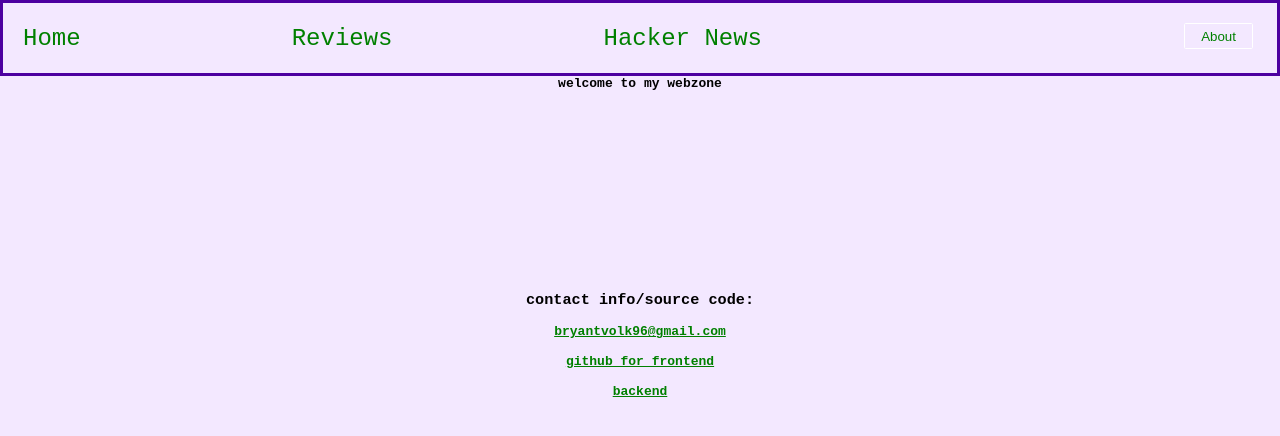
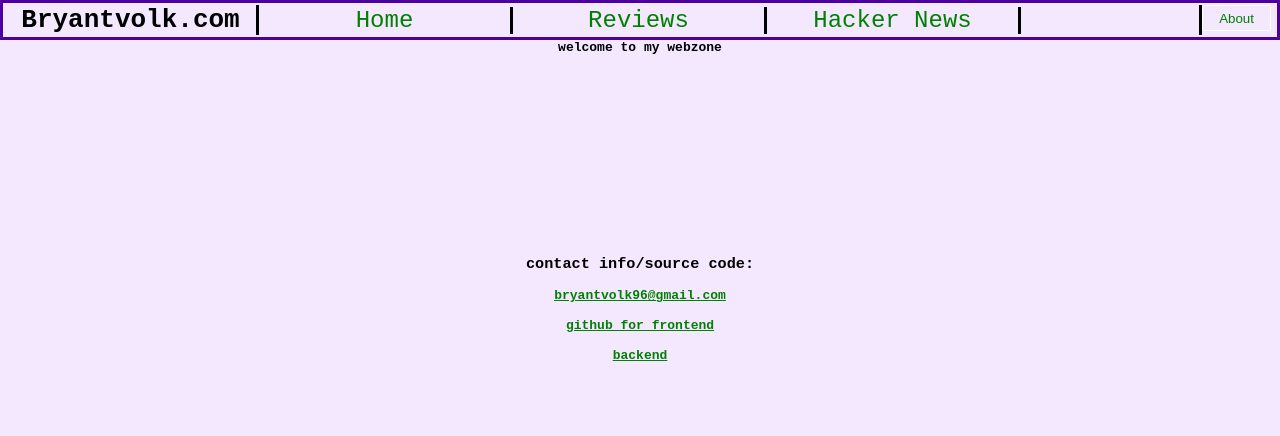
Before and after one commit to bryantvolk/bryantvolk.com, a React app: page / in a window 1280 px wide. Shown: the top 436 px of the page. Built offline with nearby package versions, Linux system fonts and the light colour scheme.

Commit message:
css changes

```diff
--- a/src/components/Header.js
+++ b/src/components/Header.js
@@ -24,6 +24,7 @@ class Header extends Component {
 
     return (
     <div className="bar">
+      <h1 className="child">Bryantvolk.com</h1>
       <div className="child">
         <Link to='/' style={linkStyle}>Home</Link>
       </div>
--- a/src/components/Header.scss
+++ b/src/components/Header.scss
@@ -16,13 +16,21 @@ html {
   display: flex;
   align-items: center;
   justify-content: center;
-  padding: 20px;
+  padding: 2px;
+  transition: all 0.2s;
+}
+
+.bar:hover {
+  color: #000000;
+  padding: 5px;
 }
 
 .child {
-  margin-right: auto;
+  width: 20%;
+  border-right-style: solid;
 }
 
 .about {
   margin-left: auto;
+  border-left-style: solid;
 }
```
